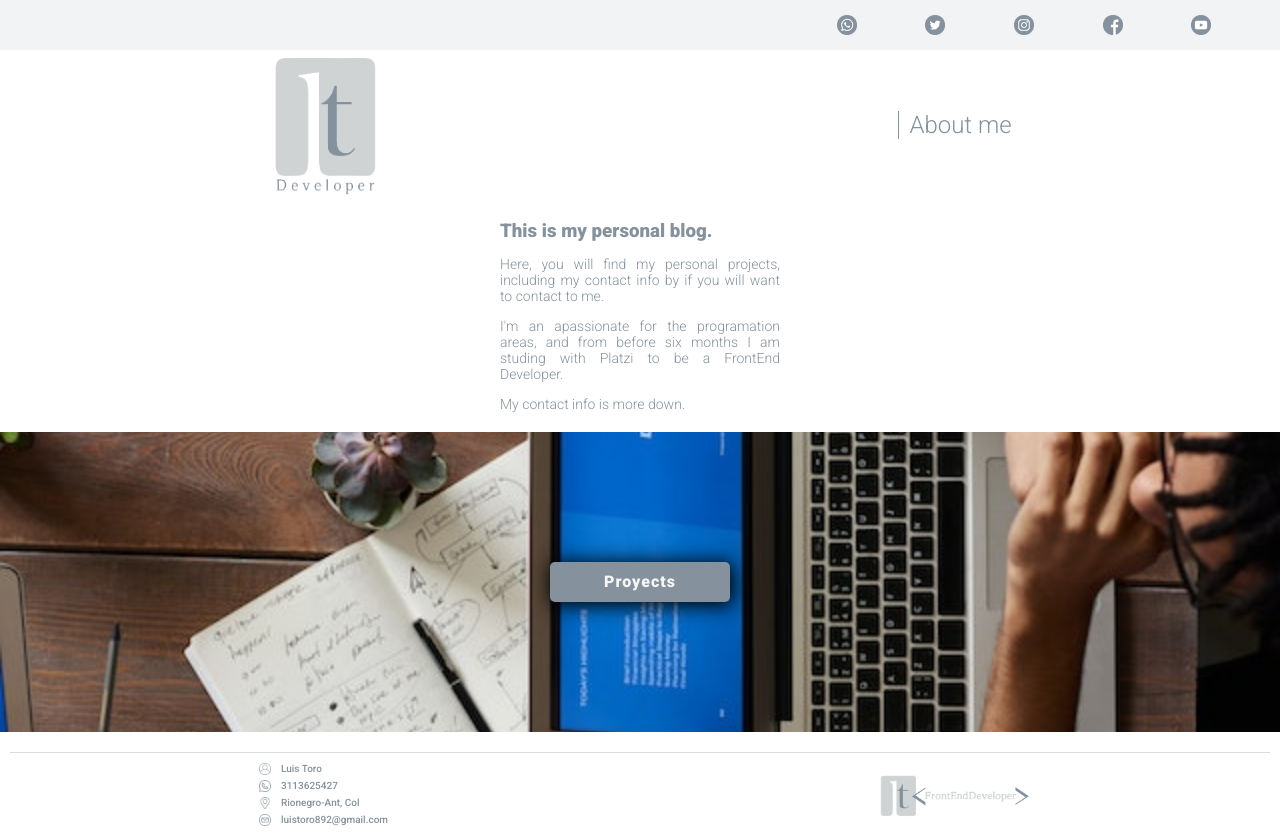
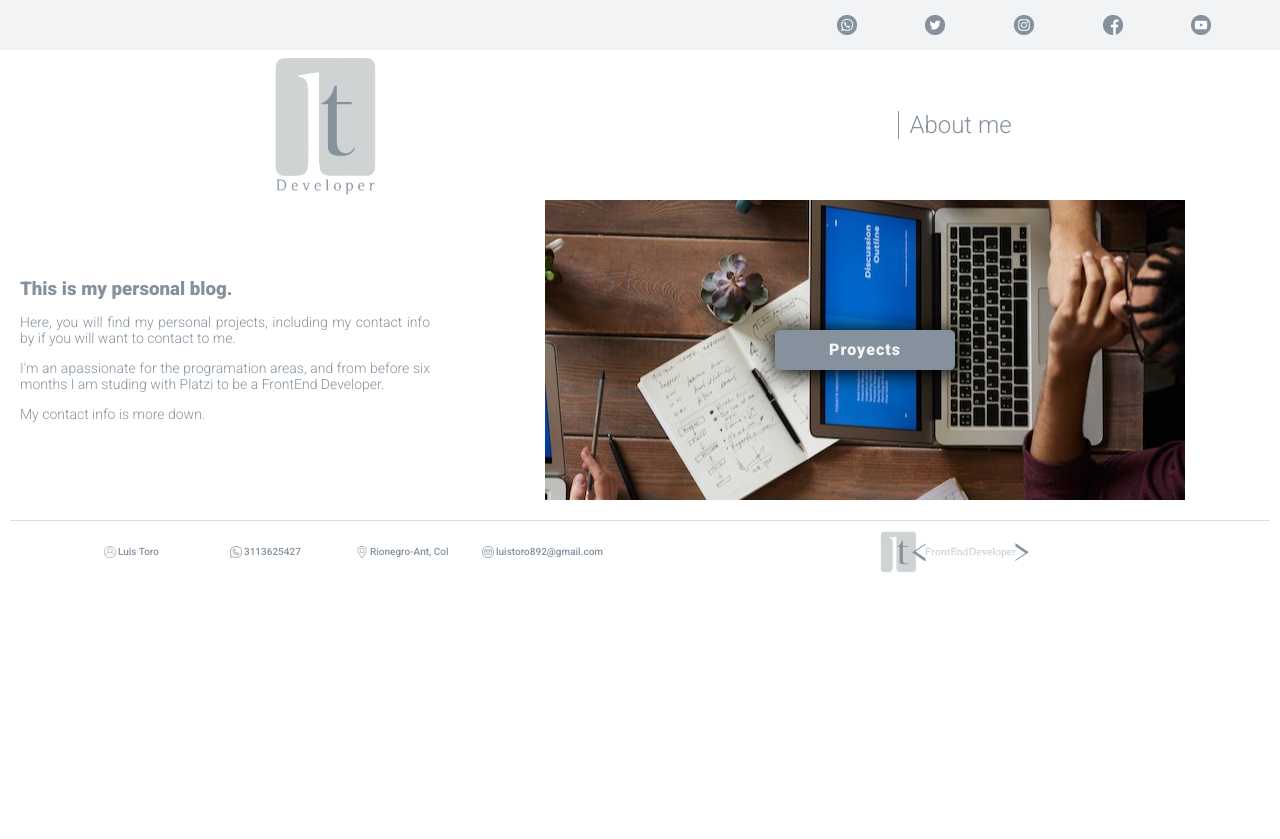
Before and after one commit to ltoro1208/personal-blog, a plain HTML site: page index.html in a window 1280 px wide. After the commit the page ends 800 px from the top, so only its background shows below. Drawn offline with Linux system fonts and the light colour scheme.

Commit message:
responsive design

```diff
--- a/css/main.css
+++ b/css/main.css
@@ -92,8 +92,9 @@ header{
         }
 
 /*MAIN SECTION--------------------------------------*/
-.main-container{
-    width: 320px;
+main .main-container{
+    min-width: 320px;
+    max-width: 450px;
     height: 100%;
     margin: 20px auto;
     padding: 0 20px;
@@ -166,7 +167,7 @@ footer{
 .info-container img{
     width: 12px;
     height: 12px;
-    object-fit: cover;
+    object-fit: contain;
 }
 .info-container p{
     margin: 0;
@@ -181,3 +182,31 @@ footer{
     width: 150px;
     height: auto;
 }
+
+/*MEDIA QUERIES----------------------------------------------------*/
+@media screen and (min-width:840px) {
+    main{
+        display: flex;
+    }
+        main .main-container{
+            margin: auto 0;
+        }
+        main .code-image{
+            width: 50%;
+        }
+
+
+    .footer-container{
+        grid-template-columns: 1fr 1fr;
+    }
+    .footer-container .info-container{
+        display: flex;
+        align-items: center;
+    }
+        .footer-container .info-container p{
+            width: 80px;
+        }
+        .footer-container .info-container img{
+            margin-left: 30px;
+        }
+}
--- a/index.html
+++ b/index.html
@@ -10,17 +10,20 @@
     <link rel="preconnect" href="https://fonts.gstatic.com" crossorigin>
     <link href="https://fonts.googleapis.com/css2?family=Roboto:wght@100;300;500;900&display=swap" rel="stylesheet">
 
-    <title>Document</title>
+    <link rel="stylesheet" href="">
+
+
+    <title>lt-blog</title>
 </head>
 <body>
     <header>
         <section class="header-icons-container">
             <div class="icons">
                 <a class="wp" href="https://wa.me/573113625427?text=Hola,%20estuve%20mirando%20tu%20blog."></a>
-                <a class="tw" href="/"></a>
-                <a class="ig" href="/"></a>
-                <a class="fb" href="/"></a>
-                <a class="yt" href="/"></a>
+                <a class="tw" href="https://twitter.com/luistoro892"></a>
+                <a class="ig" href="https://www.instagram.com/luist892/"></a>
+                <a class="fb" href="https://www.facebook.com/profile.php?id=100003636411601"></a>
+                <a class="yt" href="https://www.youtube.com/channel/UC2PGdaZr1C7zKmyInb-L_cg"></a>
             </div>
         </section>
         <nav>
```
Also changed, not shown: css/desktop.css (added).
